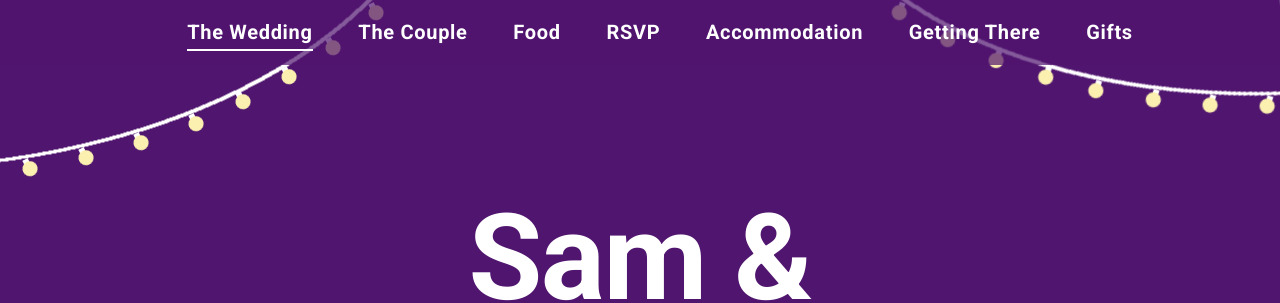
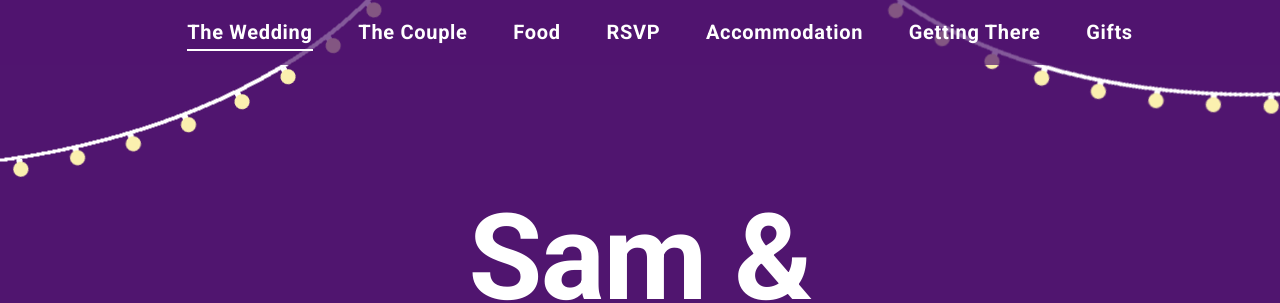
Before and after one commit to iammartincollins/samandjessicawedding, a website: page app/index.html in a window 1280 px wide. Shown: the top 303 px of the page. Drawn offline with Linux system fonts and the light colour scheme; some packages are replaced by stand-ins of ours.

Commit message:
update light img

```diff
--- a/app/assets/less/base.less
+++ b/app/assets/less/base.less
@@ -18,8 +18,8 @@ body {
 .lights {
     z-index: 1000;
     position: fixed;
-    top: -2px;
-    left: -2px;
+    top: 0;
+    left: 0;
 }
 
 .lights-two {
@@ -35,6 +35,6 @@ body {
 
     z-index: 1000;
     position: fixed;
-    top: -30px;
-    right: -10px;
+    top: -32px;
+    right: -1px;
 }
--- a/app/index.html
+++ b/app/index.html
@@ -11,8 +11,8 @@
 </head>
 <body>
 
-<img src="public/images/lights1.png" alt="" class="lights">
-<img src="public/images/lights1.png" alt="" class="lights-two">
+<img src="public/images/lights2.png" alt="" class="lights">
+<img src="public/images/lights2.png" alt="" class="lights-two">
 
 <div id="header">
     <ul id="menu">
```
Also changed, not shown: app/public/css/site.css, app/public/images/lights2.png (added).
